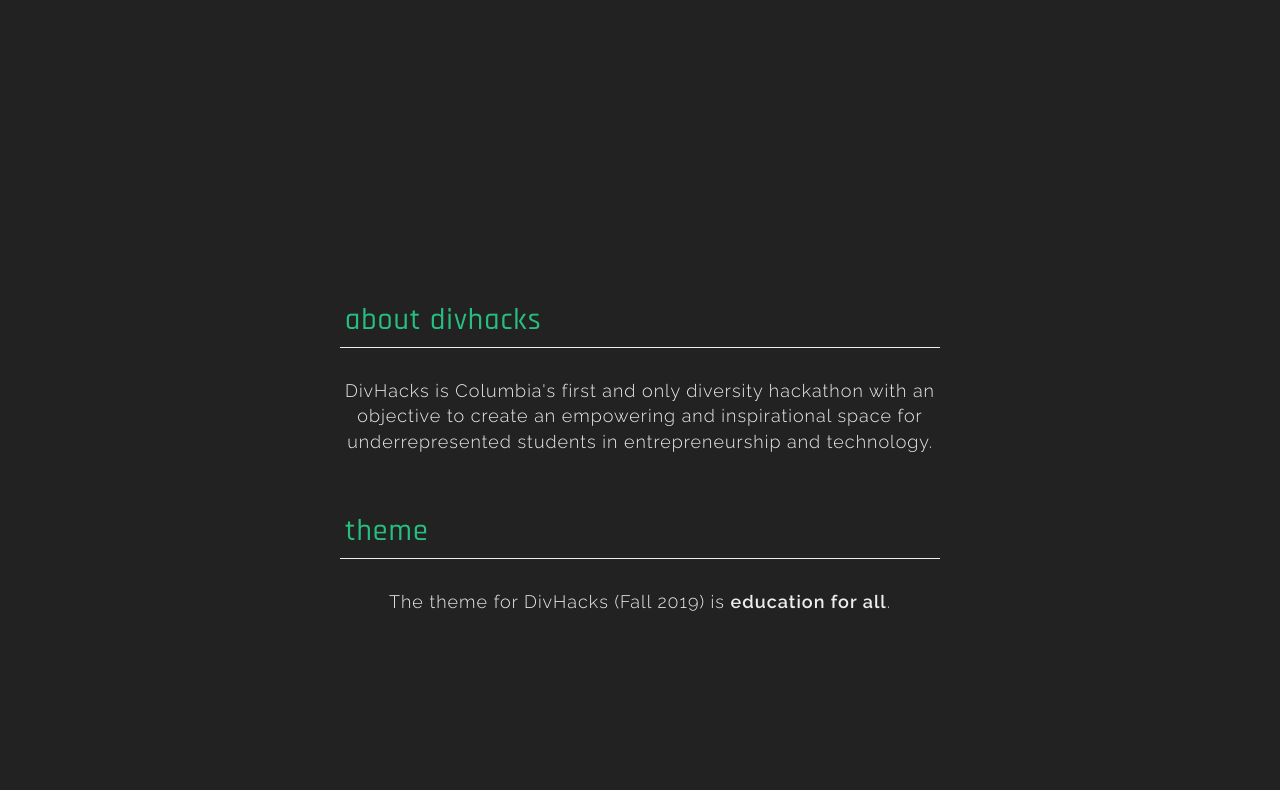
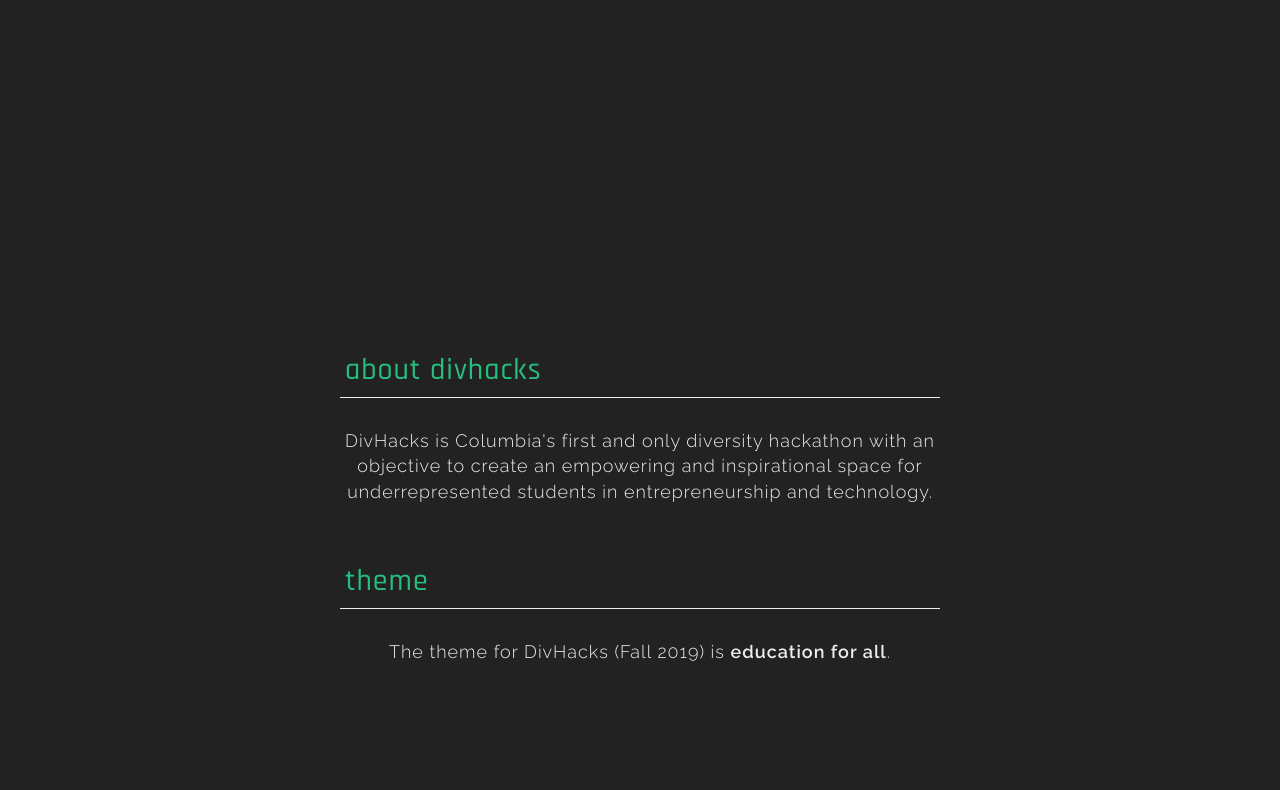
Before and after one commit to sekibetsu/sekibetsu.github.io, a plain HTML site: page index.html in a window 1280 px wide. Shown: the part 587-1377 px from the top of the page. Drawn offline with nearby package versions, Linux system fonts and the light colour scheme.

Commit message:
Update main.css

```diff
--- a/main.css
+++ b/main.css
@@ -7,7 +7,7 @@
   color: #eeeeee!important;
   letter-spacing: 1px;
   margin: 0px;
-  padding: 0px;
+  padding-top: 50px;
   text-align: center;
 }
 
```
